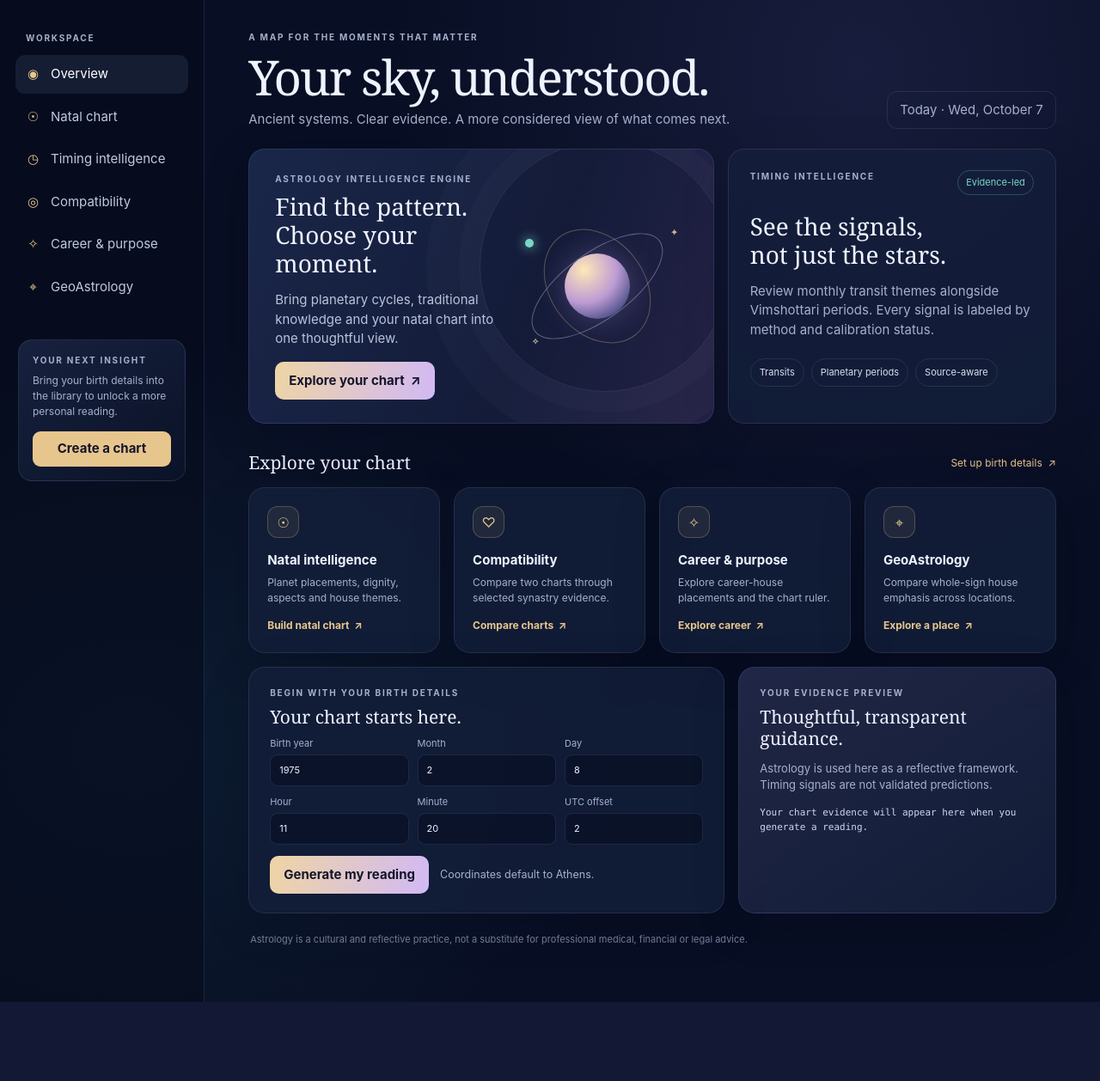
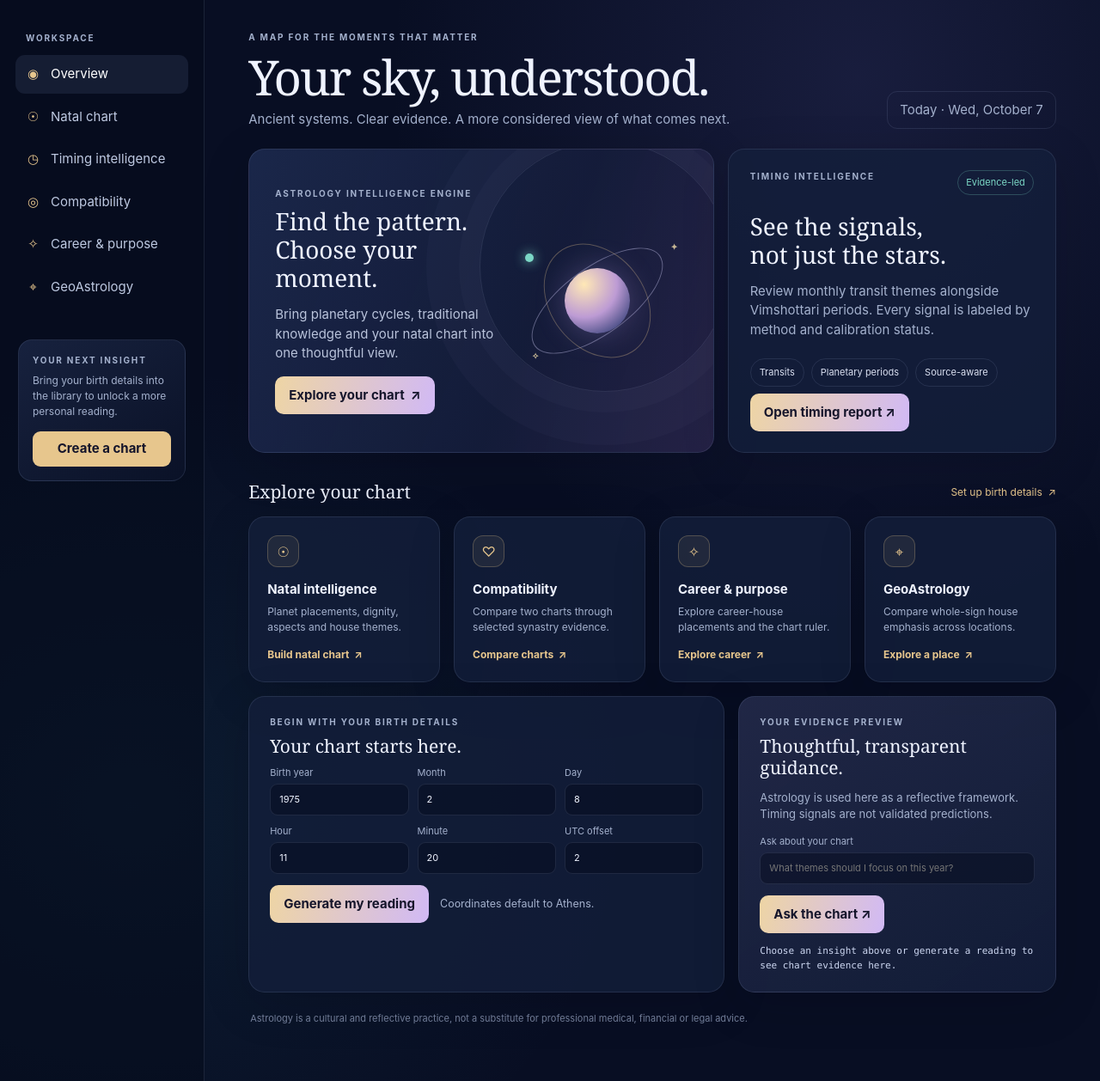
Before and after one commit to chiinsurancebrokers/astro-forecast, a Flask app: page /platform in a window 1280 px wide. Shown: the part 69-1327 px from the top of the page at 86% size. Before the commit the page ends 1235 px from the top, so only its background shows below. Run offline with Flask 3, Linux system fonts and the light colour scheme.

Commit message:
Wire platform insight cards to specialist agents

```diff
--- a/astro-forecast-batchfix/templates/platform.html
+++ b/astro-forecast-batchfix/templates/platform.html
@@ -154,13 +154,13 @@
           <div class="timing-head"><div class="eyebrow">Timing intelligence</div><span class="status">Evidence-led</span></div>
           <h2>See the signals,<br>not just the stars.</h2>
           <p>Review monthly transit themes alongside Vimshottari periods. Every signal is labeled by method and calibration status.</p>
-          <div class="timing-foot"><span class="chip">Transits</span><span class="chip">Planetary periods</span><span class="chip">Source-aware</span></div>
+          <div class="timing-foot"><span class="chip">Transits</span><span class="chip">Planetary periods</span><span class="chip">Source-aware</span><button class="primary" onclick="runAgent('/api/agents/timing')">Open timing report ↗</button></div>
         </article>
         <div class="section-head" id="explore"><h2>Explore your chart</h2><a href="#chart">Set up birth details&nbsp; ↗</a></div>
-        <article class="card feature"><div class="icon">☉</div><h3>Natal intelligence</h3><p>Planet placements, dignity, aspects and house themes.</p><button onclick="document.querySelector('#chart').scrollIntoView({behavior:'smooth'})">Build natal chart&nbsp; ↗</button></article>
-        <article class="card feature"><div class="icon">♡</div><h3>Compatibility</h3><p>Compare two charts through selected synastry evidence.</p><button onclick="document.querySelector('#chart').scrollIntoView({behavior:'smooth'})">Compare charts&nbsp; ↗</button></article>
+        <article class="card feature"><div class="icon">☉</div><h3>Natal intelligence</h3><p>Planet placements, dignity, aspects and house themes.</p><button onclick="runAgent('/api/natal')">Build natal chart&nbsp; ↗</button></article>
+        <article class="card feature"><div class="icon">♡</div><h3>Compatibility</h3><p>Compare two charts through selected synastry evidence.</p><button onclick="compareCharts()">Compare charts&nbsp; ↗</button></article>
         <article class="card feature"><div class="icon">✧</div><h3>Career &amp; purpose</h3><p>Explore career-house placements and the chart ruler.</p><button onclick="runAgent('/api/agents/career')">Explore career&nbsp; ↗</button></article>
-        <article class="card feature"><div class="icon">⌖</div><h3>GeoAstrology</h3><p>Compare whole-sign house emphasis across locations.</p><button onclick="document.querySelector('#chart').scrollIntoView({behavior:'smooth'})">Explore a place&nbsp; ↗</button></article>
+        <article class="card feature"><div class="icon">⌖</div><h3>GeoAstrology</h3><p>Compare whole-sign house emphasis across locations.</p><button onclick="exploreGeo()">Explore a place&nbsp; ↗</button></article>
         <div class="bottom">
           <article class="card chart-form" id="chart">
             <div class="eyebrow">Begin with your birth details</div>
@@ -179,7 +179,7 @@
             <div class="eyebrow">Your evidence preview</div>
             <h2>Thoughtful, transparent guidance.</h2>
             <p>Astrology is used here as a reflective framework. Timing signals are not validated predictions.</p>
-            <div id="result" role="status" aria-live="polite">Your chart evidence will appear here when you generate a reading.</div>
+            <label>Ask about your chart<input id="question" type="text" placeholder="What themes should I focus on this year?"></label><div class="form-actions"><button class="primary" onclick="askChart()">Ask the chart ↗</button></div><div id="result" role="status" aria-live="polite">Choose an insight above or generate a reading to see chart evidence here.</div>
           </article>
         </div>
       </section>
@@ -198,24 +198,46 @@
       };
       return new URLSearchParams(values).toString();
     }
-    async function runAgent(path) {
+    async function runAgent(path, extra = {}) {
       const out = document.querySelector('#result');
       out.textContent = 'Reading the chart evidence…';
       try {
-        const response = await fetch(path + '?' + birthQuery());
+        const query = new URLSearchParams({...Object.fromEntries(new URLSearchParams(birthQuery())), ...extra});
+        const response = await fetch(path + '?' + query.toString());
         const body = await response.json();
         if (!response.ok) throw new Error(body.error || 'The request could not be completed.');
-        if (body.agents) {
-          out.textContent = body.agents.map(agent =>
-            agent.agent + ': ' + agent.evidence.length + ' evidence points'
-          ).join('\n') + '\n\n' + (body.guardrails?.forecasting || '');
-        } else {
-          out.textContent = JSON.stringify(body, null, 2);
-        }
+        out.textContent = formatEvidence(body);
       } catch (error) {
         out.textContent = error.message;
       }
     }
+    function formatEvidence(body) {
+      if (body.planets && body.ascendant) {
+        const lines = ['Natal chart · Ascendant: ' + body.ascendant.sign + ' ' + Number(body.ascendant.degree).toFixed(1) + '°'];
+        for (const [name, p] of Object.entries(body.planets)) lines.push(name + ': ' + p.sign + ' ' + Number(p.degree).toFixed(1) + '° · house ' + p.house);
+        return lines.join('\n');
+      }
+      if (body.agents) return body.agents.map(agent => agent.agent + ': ' + agent.evidence.length + ' evidence points').join('\n') + '\n\n' + (body.guardrails?.forecasting || '');
+      if (body.evidence) return (body.agent || body.title || 'Chart insight') + '\n' + body.evidence.map(item => '• ' + (item.statement || item.description || JSON.stringify(item))).join('\n');
+      return JSON.stringify(body, null, 2);
+    }
+    function compareCharts() {
+      const date = prompt('Second chart birth date (YYYY-MM-DD):'); if (!date) return;
+      const parts = date.split('-').map(Number);
+      if (parts.length !== 3 || parts.some(Number.isNaN)) { alert('Enter the date as YYYY-MM-DD.'); return; }
+      runAgent('/api/agents/compatibility', {b_year:parts[0], b_month:parts[1], b_day:parts[2]});
+    }
+    function exploreGeo() {
+      const coords = prompt('Location coordinates (latitude, longitude), e.g. 40.7128, -74.0060:'); if (!coords) return;
+      const parts = coords.split(',').map(Number);
+      if (parts.length !== 2 || parts.some(Number.isNaN)) { alert('Enter latitude and longitude separated by a comma.'); return; }
+      runAgent('/api/agents/geo', {target_latitude:parts[0], target_longitude:parts[1]});
+    }
+    function askChart() {
+      const question = document.querySelector('#question').value.trim();
+      if (!question) { document.querySelector('#question').focus(); return; }
+      runAgent('/api/agents/ask', {question});
+    }
   </script>
 </body>
 </html>
```
